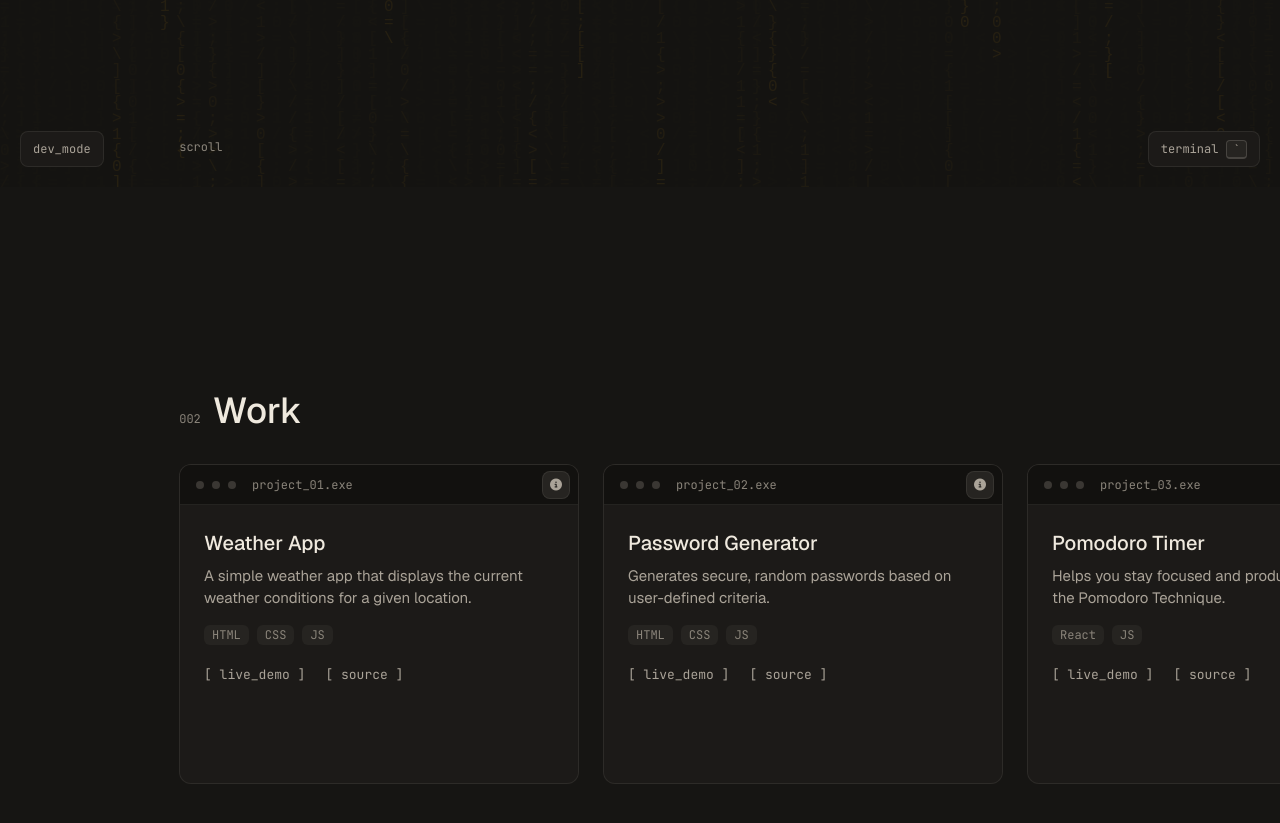
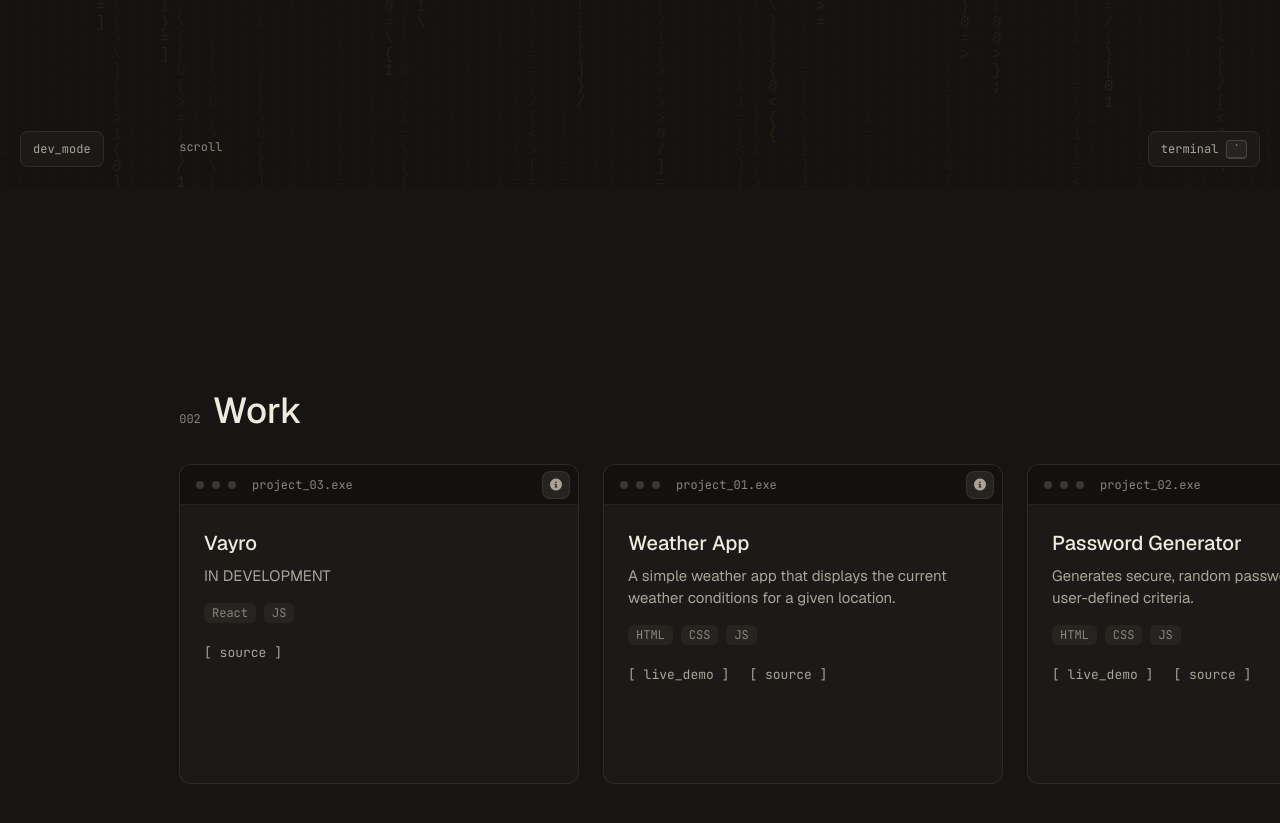
Before and after one commit to arnavseth12/Mywebsite, a plain HTML site: page index.html in a window 1280 px wide. Shown: the part 613-1436 px from the top of the page. Drawn offline with nearby package versions, Linux system fonts and the light colour scheme; no server answers.

Commit message:
added vayro project im working on

```diff
--- a/index.html
+++ b/index.html
@@ -113,6 +113,33 @@ developer.buildCoolStuff();</pre>
     <div class="horizontal-sticky">
       <h2 class="section-label" id="work-title"><span class="idx">002</span>Work</h2>
       <div class="horizontal-track" id="horizontal-track">
+
+
+                <article class="project-card reveal">
+          <div class="flip-inner">
+            <div class="flip-front">
+              <button class="flip-trigger" aria-label="Show project details"><i class="fa-solid fa-circle-info"></i></button>
+              <div class="term-bar-mini"><span class="dot"></span><span class="dot"></span><span class="dot"></span><span class="term-title">project_03.exe</span></div>
+              <div class="project-body">
+                <h3>Vayro</h3>
+                <p>IN DEVELOPMENT</p>
+                <div class="tag-list"><span class="tag">React</span><span class="tag">JS</span></div>
+                <div class="project-links">
+                  <a href="https://github.com/arnavseth12/VAYRO" target="_blank" rel="noopener">[ source ]</a>
+                </div>
+              </div>
+            </div>
+            <div class="flip-back">
+              <button class="flip-trigger" aria-label="Back to project"><i class="fa-solid fa-rotate-left"></i></button>
+              <h3>// breakdown</h3>
+              <ul>
+                <li>Stack: JavaScript</li>
+                <li>Fun fact: first time using React</li>
+                <li>Hardest part: figuring out the project structure</li>
+              </ul>
+            </div>
+          </div>
+        </article>
 
         <article class="project-card reveal">
           <div class="flip-inner">
```
